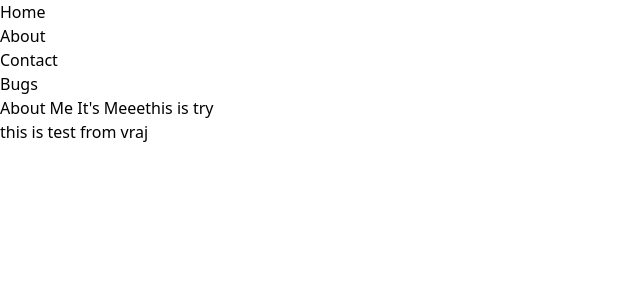
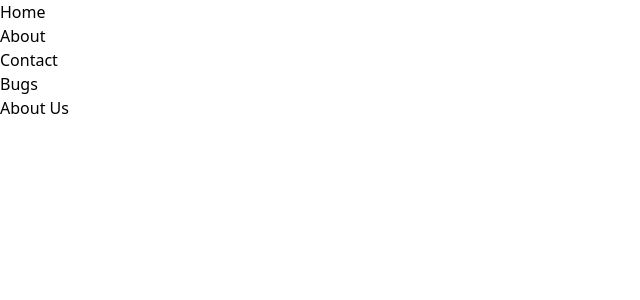
Before and after one commit to dhruvang-uplers/Sample, a React (Create React App) app: page /about in a window 1280 px wide. Shown: the top 300 px of the page, without its empty margins (0-640 px from the left). Built offline with nearby package versions, Linux system fonts and the light colour scheme.

Commit message:
Update About.jsx

```diff
--- a/src/Pages/About.jsx
+++ b/src/Pages/About.jsx
@@ -1,9 +1,7 @@
 export default function About() {
     return (
-        <div>
-            About Me It's Meee
-      <span>this is try</span>
-            <h2>this is test from vraj</h2>
-        </div>
+        <h1>
+            About Us
+        </h1>
     );
 }
```
